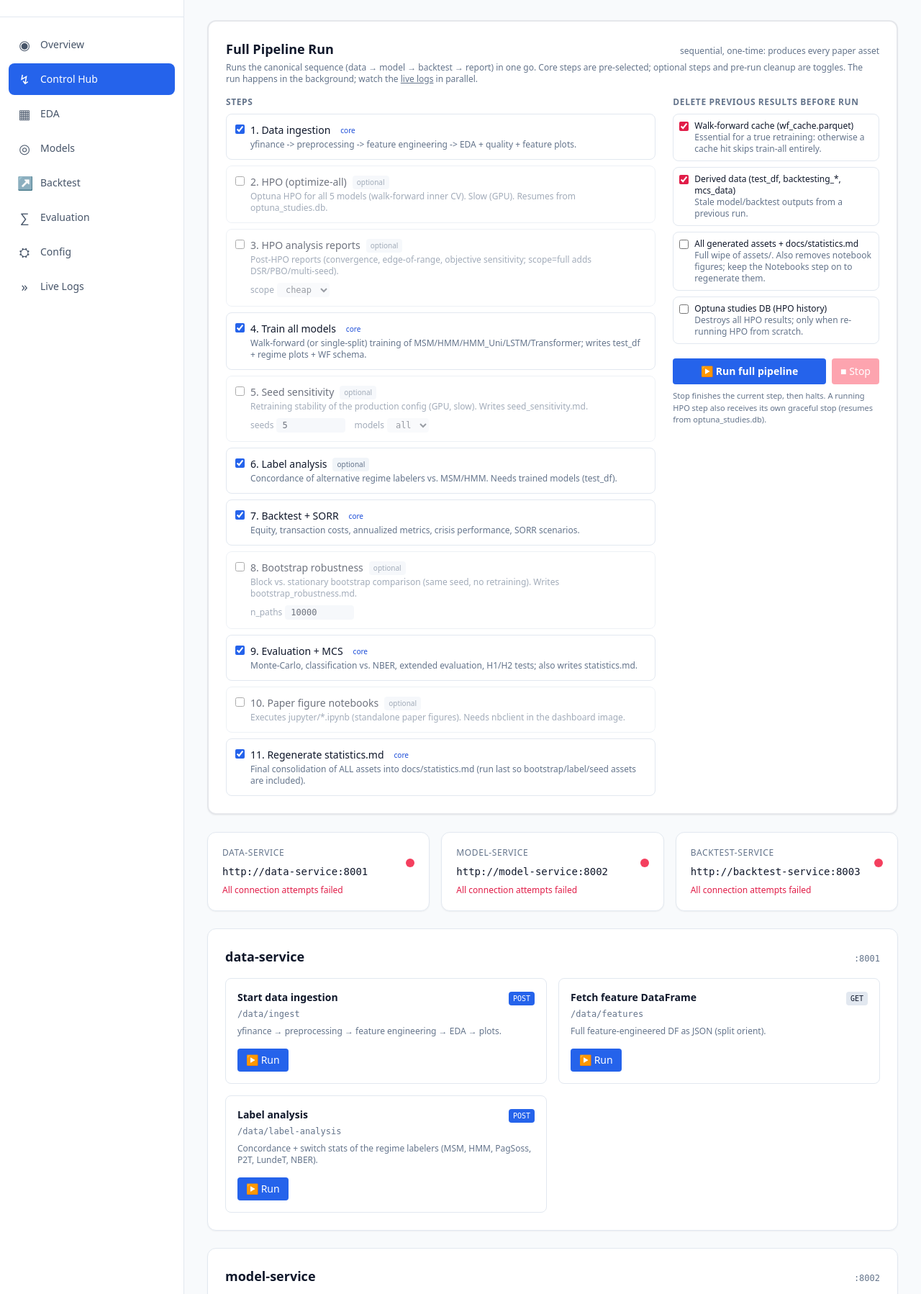
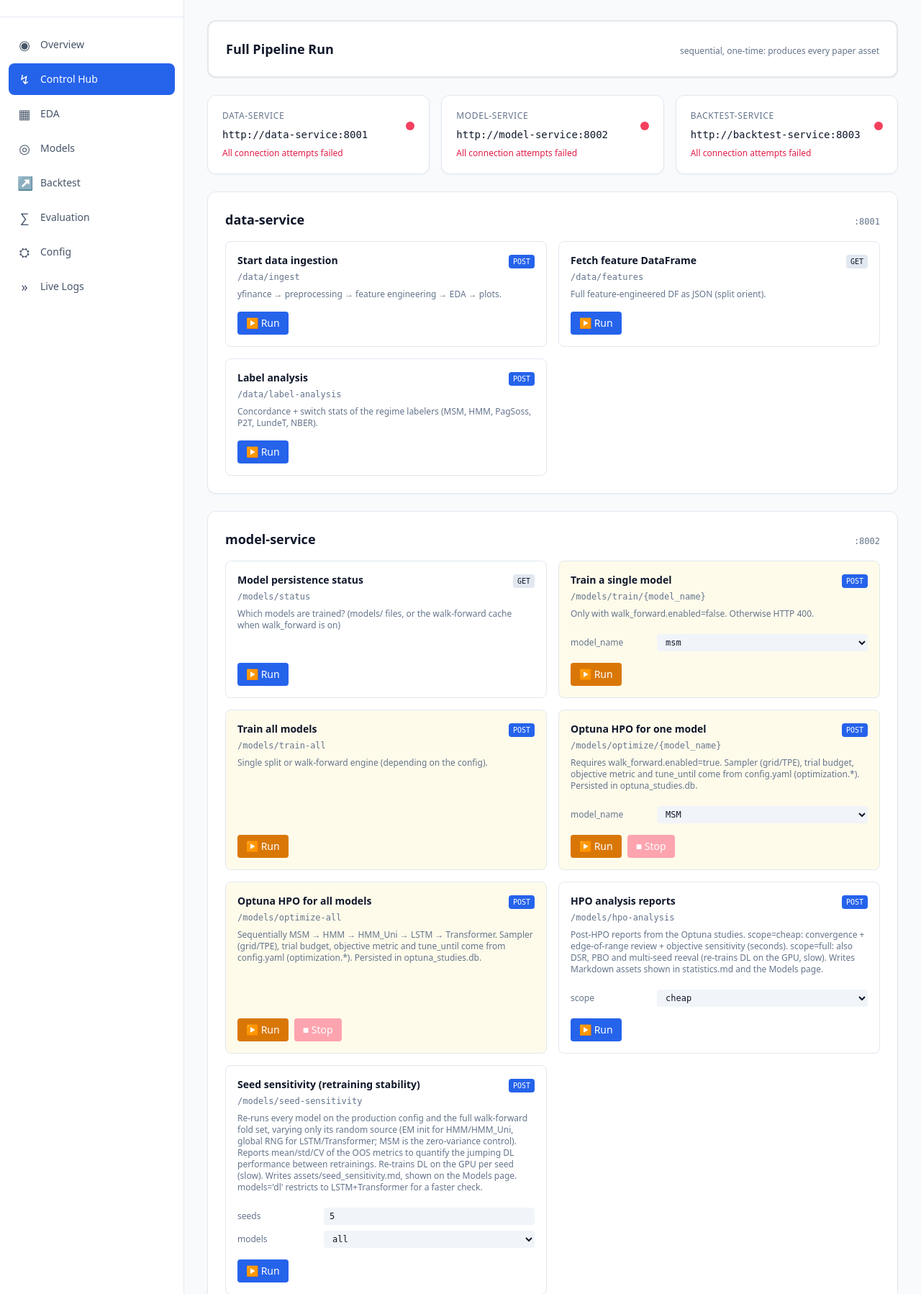
Before and after one commit to Torim98/regime-switching-daa-paper, a FastAPI app: page /hub in a window 1280 px wide. Shown: the part 65-1863 px from the top of the page at 72% size. Run offline with FastAPI, Linux system fonts and the light colour scheme; data that the repository does not hold is empty; parts of the project's set-up code (start-up, migrations or seed data) failed here and were passed over; some libraries are stand-ins or nearby versions.

Commit message:
Collapse the Full Pipeline Run panel by default
Wrap the Control Hub's Full Pipeline Run panel in a <details> element (closed by default), matching the HPO Analysis section. Status polling keeps running while collapsed, so an active run is still tracked.

```diff
--- a/services/dashboard_service/templates/hub.html
+++ b/services/dashboard_service/templates/hub.html
@@ -7,15 +7,16 @@
 
   <!-- ============================================================= -->
   <!-- Full pipeline run: one-time "produce all assets" orchestrator -->
+  <!-- Collapsed by default (like the HPO Analysis section).          -->
   <!-- ============================================================= -->
-  <section class="bg-white dark:bg-slate-800 rounded-xl shadow-sm border-2 border-brand-300 dark:border-brand-700/60 p-6">
-    <div class="flex items-baseline justify-between mb-1">
-      <h2 class="text-lg font-semibold flex items-center gap-2">
+  <details class="bg-white dark:bg-slate-800 rounded-xl shadow-sm border-2 border-brand-300 dark:border-brand-700/60 p-6">
+    <summary class="cursor-pointer select-none flex items-baseline justify-between gap-2">
+      <h2 class="text-lg font-semibold inline-flex items-center gap-2">
         <span>Full Pipeline Run</span>
       </h2>
       <span class="text-xs text-slate-500">sequential, one-time: produces every paper asset</span>
-    </div>
-    <p class="text-xs text-slate-500 mb-4">
+    </summary>
+    <p class="text-xs text-slate-500 mb-4 mt-3">
       Runs the canonical sequence (data → model → backtest → report) in one go. Core steps are
       pre-selected; optional steps and pre-run cleanup are toggles. The run happens in the background;
       watch the <a href="/logs" class="underline">live logs</a> in parallel.
@@ -147,7 +148,7 @@
       <pre x-show="job.error" class="mt-3 p-3 bg-rose-950/90 text-rose-100 rounded text-xs overflow-auto max-h-40 font-mono"
            x-text="job.error"></pre>
     </div>
-  </section>
+  </details>
 
   <!-- Health status tiles -->
   <section class="grid grid-cols-1 md:grid-cols-3 gap-4">
```
Also changed, not shown: 1 other file.
